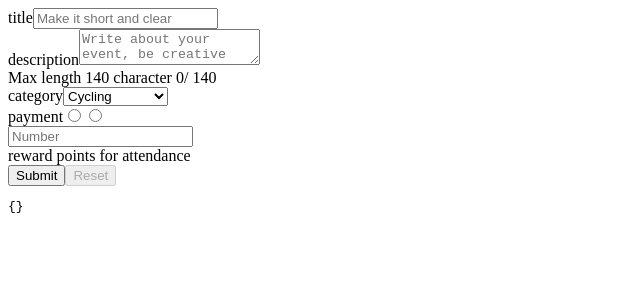
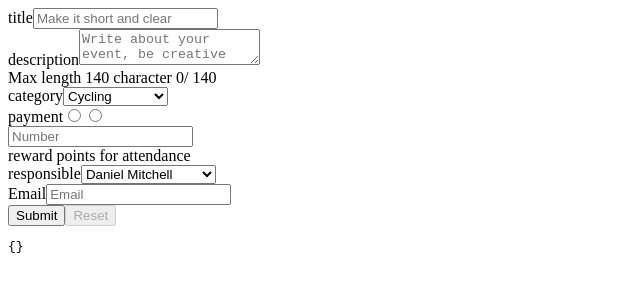
Before and after one commit to morawskiOZ/Monterail_Task, a React (Create React App) app: page / in a window 1280 px wide. Shown: the top 300 px of the page, without its empty margins (0-640 px from the left). Built offline with nearby package versions, Linux system fonts and the light colour scheme.

Commit message:
add coordinator inputs

```diff
--- a/src/components/MainForm/FormSchema/inputsSchema.json
+++ b/src/components/MainForm/FormSchema/inputsSchema.json
@@ -70,15 +70,96 @@
       "type": "paymentGroup",
       "name": "paid_event",
       "elements": [
-        { "type": "radio","name":"paid_event", "label": "Free event",  "value": false},
-        { "type": "radio","name":"paid_event", "label": "Paid event", "value": true }
+        {
+          "type": "radio",
+          "name": "paid_event",
+          "label": "Free event",
+          "value": false
+        },
+        {
+          "type": "radio",
+          "name": "paid_event",
+          "label": "Paid event",
+          "value": true
+        }
       ]
     },
-    { "type": "number","name":"event_fee", "placeholder": "Fee", "description": "$", "condition":"paid_event" },
-    { "type": "number","name":"reward", "placeholder": "Number", "description": "reward points for attendance" }
-
+    {
+      "type": "number",
+      "name": "event_fee",
+      "placeholder": "Fee",
+      "description": "$",
+      "condition": "paid_event"
+    },
+    {
+      "type": "number",
+      "name": "reward",
+      "placeholder": "Number",
+      "description": "reward points for attendance"
+    }
   ],
-  "coordinator": [{
-
-  }]
+  "coordinator": [
+    {
+      "type": "select",
+      "name": "coordinator.id",
+      "placeholder": "Email",
+      "label": "responsible",
+      "options": [
+        {
+          "id": 0,
+          "name": "Daniel",
+          "lastname": "Mitchell"
+        },
+        {
+          "id": 1,
+          "name": "Albert",
+          "lastname": "Alexander"
+        },
+        {
+          "id": 2,
+          "name": "Philip",
+          "lastname": "Hughes"
+        },
+        {
+          "id": 3,
+          "name": "Walter",
+          "lastname": "Nelson"
+        },
+        {
+          "id": 4,
+          "name": "Ashley",
+          "lastname": "Hernandez"
+        },
+        {
+          "id": 5,
+          "name": "Donna",
+          "lastname": "Washington"
+        },
+        {
+          "id": 6,
+          "name": "Andrew",
+          "lastname": "White"
+        },
+        {
+          "id": 7,
+          "name": "Sharon",
+          "lastname": "Allen"
+        },
+        {
+          "id": 8,
+          "name": "Russell",
+          "lastname": "Parker"
+        },
+        {
+          "id": 9,
+          "name": "Janet",
+          "lastname": "Stewart"
+        }
+      ]
+    },
+    { "type": "email", "name": "coordinator.email", "label": "Email", "placeholder": "Email" }
+  ],
+  "when": [
+    {}
+  ]
 }
--- a/src/components/MainForm/MainForm.tsx
+++ b/src/components/MainForm/MainForm.tsx
@@ -1,9 +1,9 @@
-import { InputNames, InputTypes } from "helpers/components/MainForm/inputParser"
-import React from "react"
-import { Form } from "react-final-form"
-import FormInput from "./FormInput/FormInput"
-import * as inputsSchema from "./FormSchema/inputsSchema.json"
-import "./MainForm.scss"
+import { InputNames, InputTypes } from "helpers/components/MainForm/inputParser";
+import React from "react";
+import { Form } from "react-final-form";
+import FormInput from "./FormInput/FormInput";
+import * as inputsSchema from "./FormSchema/inputsSchema.json";
+import "./MainForm.scss";
 
 const MainForm = () => {
   const onSubmit = (values: any) => {
@@ -32,6 +32,17 @@ const MainForm = () => {
                 values={values}
               />
             ))}
+            {inputsSchema.coordinator.map(input => (
+              <FormInput
+                key={input.name}
+                name={input.name as InputNames}
+                type={input.type as InputTypes}
+                label={input.label}
+                placeholder={input.placeholder}
+                options={input.options}
+                values={values}
+              />
+            ))}
             <div className="buttons">
               <button type="submit" disabled={submitting}>
                 Submit
--- a/src/helpers/components/MainForm/assignElement.tsx
+++ b/src/helpers/components/MainForm/assignElement.tsx
@@ -31,6 +31,18 @@ export const assignElement = (props, input) => {
           })}
         </select>
       )
+    case InputNames.COORDINATOR_ID:
+        return (
+          <select {...input}>
+            {options.map((option: SelectOption) => {
+              return (
+                <option value={option.id} id={`${option.id}`}>
+                  {option.name} {option.lastname}
+                </option>
+              )
+            })}
+          </select>
+        )
     case InputNames.PAID_EVENT:
       return elements.map(element => {
         return (
--- a/src/helpers/components/MainForm/inputParser.ts
+++ b/src/helpers/components/MainForm/inputParser.ts
@@ -3,7 +3,9 @@ export enum InputNames {
   EVENT_FEE = "event_fee",
   PAID_EVENT = "paid_event",
   DESCRIPTION = "description",
-  CATEGORY_ID = "category_id"
+  CATEGORY_ID = "category_id",
+  COORDINATOR_EMAIL = "coordinator.email",
+  COORDINATOR_ID = "coordinator.id"
 }
 export enum InputTypes {
   TEXT = "text",
```
Also changed, not shown: src/components/MainForm/FormInput/FormInput.tsx (+4 -3 lines).
